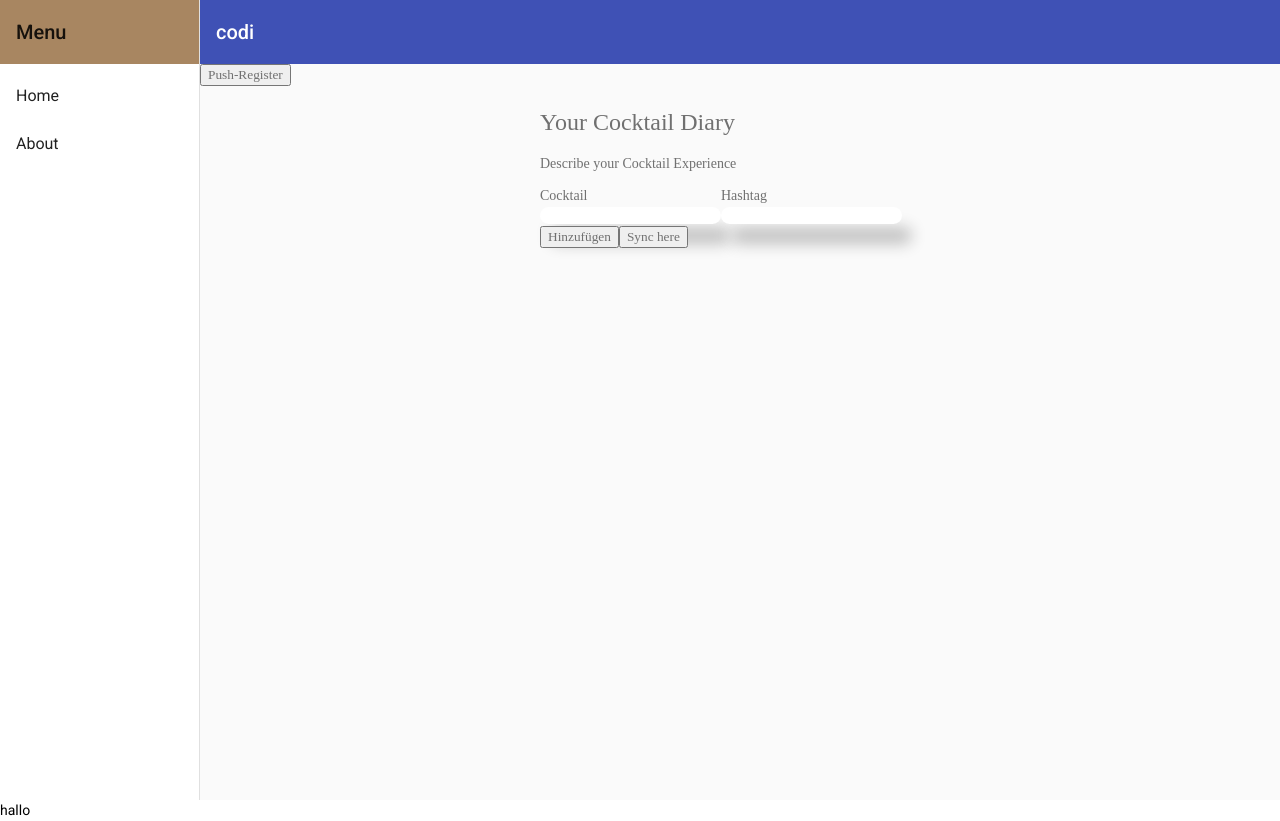
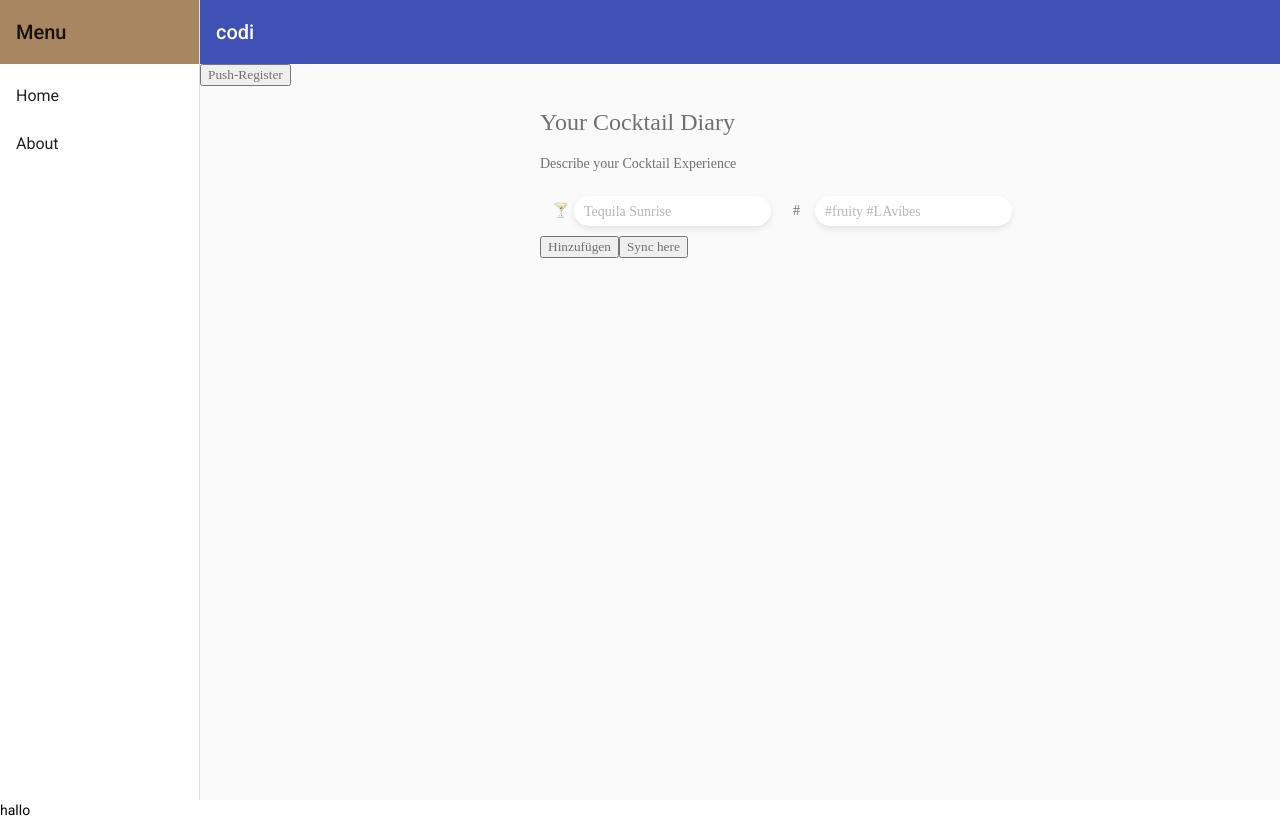
Before and after one commit to Blonas-collab/PWA-CoDi, an Angular app: page / in a window 1280 px wide. Built offline with nearby package versions, Linux system fonts and the light colour scheme.

Commit message:
added styles for input fields

```diff
--- a/src/app/cocktails/cocktails.component.css
+++ b/src/app/cocktails/cocktails.component.css
@@ -1,24 +1,63 @@
 * {
     color: #707070;
 }
+
+
+
 .wrapper {
-    margin: 20px auto;
     max-width: 400px;
+    margin: 20px 10px;
+}
+
+@media (min-width: 375px) {
+    .wrapper {
+        margin: 20px auto;
+    }
 }
 
 .wrapper-container{
     display: flex;
-    width: 340px;
+    min-width: 400px;
+    flex-direction: column;
 }
 
+@media (min-width: 375px) {
+    .wrapper-container {
+     flex-direction: row;
+    }
+}
+
+.container-input {
+    margin: 10px;
+    display: flex;
+}
+.container-input label {
+    margin-right: 10px;
+    width: 10px;
+    padding: 5px 2px;
+
+}
 .container-input input {
     border-radius: 18px;
     border-style: none;
-	box-shadow: 10px 20px 15px silver;
+	box-shadow: 0px 3px 6px #00000016;
 	border-radius: 18px;
-
+    padding: 5px 10px;
+    height: 25px;
 }
 
+@media (min-width: 375px) {
+    .container-input input {
+        height: 20px;
+    }
+}
+
+::placeholder {
+    font-family: Oswald;
+    font-size: 14px;
+    color: #B7B7B7;
+    margin: 10px;
+}
 
 
 h1 {
--- a/src/app/cocktails/cocktails.component.html
+++ b/src/app/cocktails/cocktails.component.html
@@ -4,13 +4,13 @@
 <p>Describe your Cocktail Experience</p>
 <div class="wrapper-container">
   <div class="container-input">
-    <label for="cocktailname" name="cocktailname" class="cocktail-label"> Cocktail</label>
-    <input id ="cocktailname" name="cocktailname" class="cocktail-input" #nameCocktail>
+    <label for="cocktailname" name="cocktailname" class="cocktail-label">🍸</label>
+    <input id ="cocktailname" name="cocktailname" class="cocktail-input" placeholder="Tequila Sunrise"  #nameCocktail>
   </div>
 
   <div class="container-input">
-    <label for="hashtag" name="hashtag" class="hastag-label">Hashtag</label>
-    <input id="hashtag" name="hastag" class="hastag-input" #hashtagCocktail>
+    <label for="hashtag" name="hashtag" class="hastag-label">#</label>
+    <input id="hashtag" name="hastag" class="hastag-input" placeholder="#fruity #LAvibes" #hashtagCocktail>
   </div>
 
 </div>
--- a/src/styles.css
+++ b/src/styles.css
@@ -1,4 +1,4 @@
 /* You can add global styles to this file, and also import other style files */
 
 html, body { height: 100%; }
-body { margin: 0; font-family: Roboto, "Helvetica Neue", sans-serif; }
+body { margin: 0; font-family: Oswald, Roboto, sans-serif; }
```
